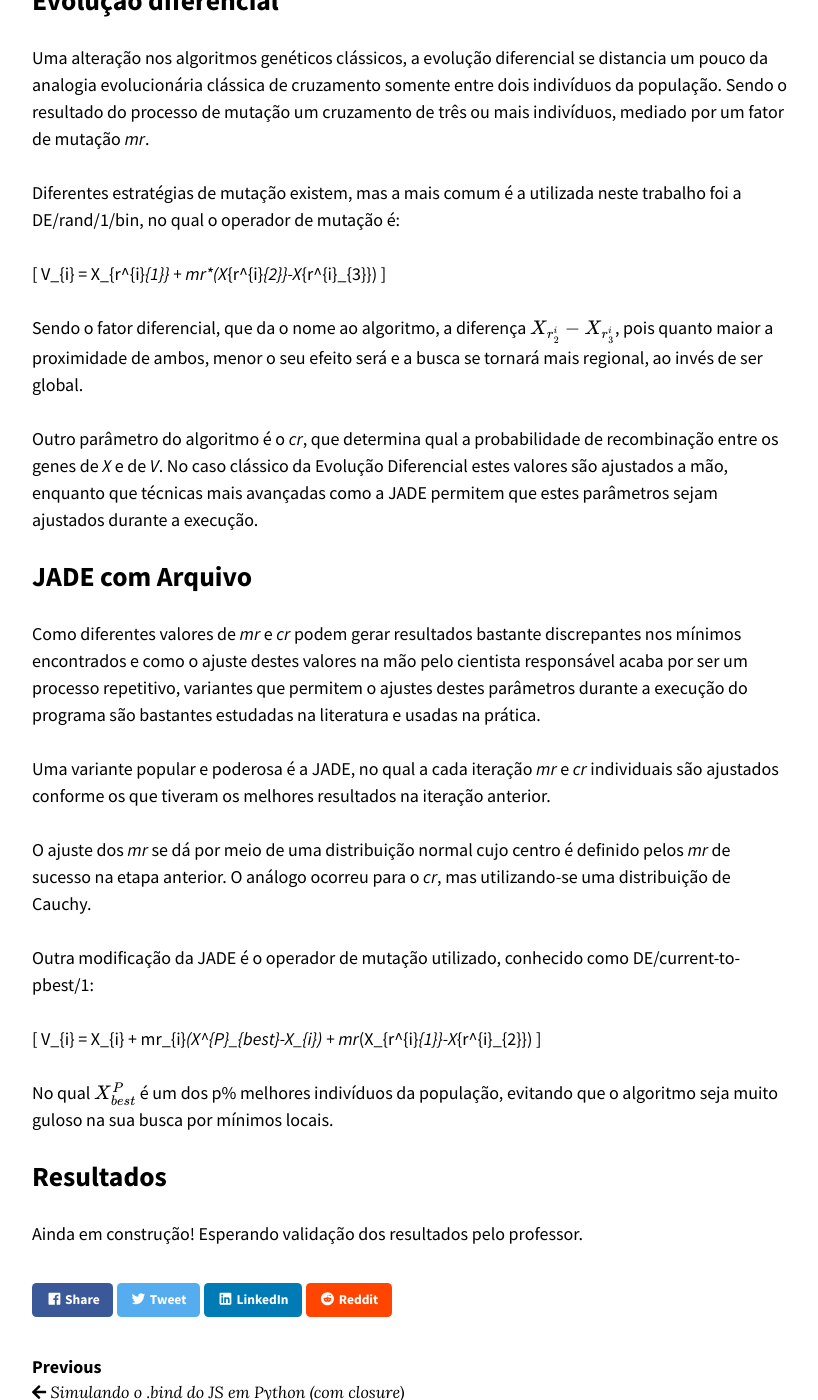
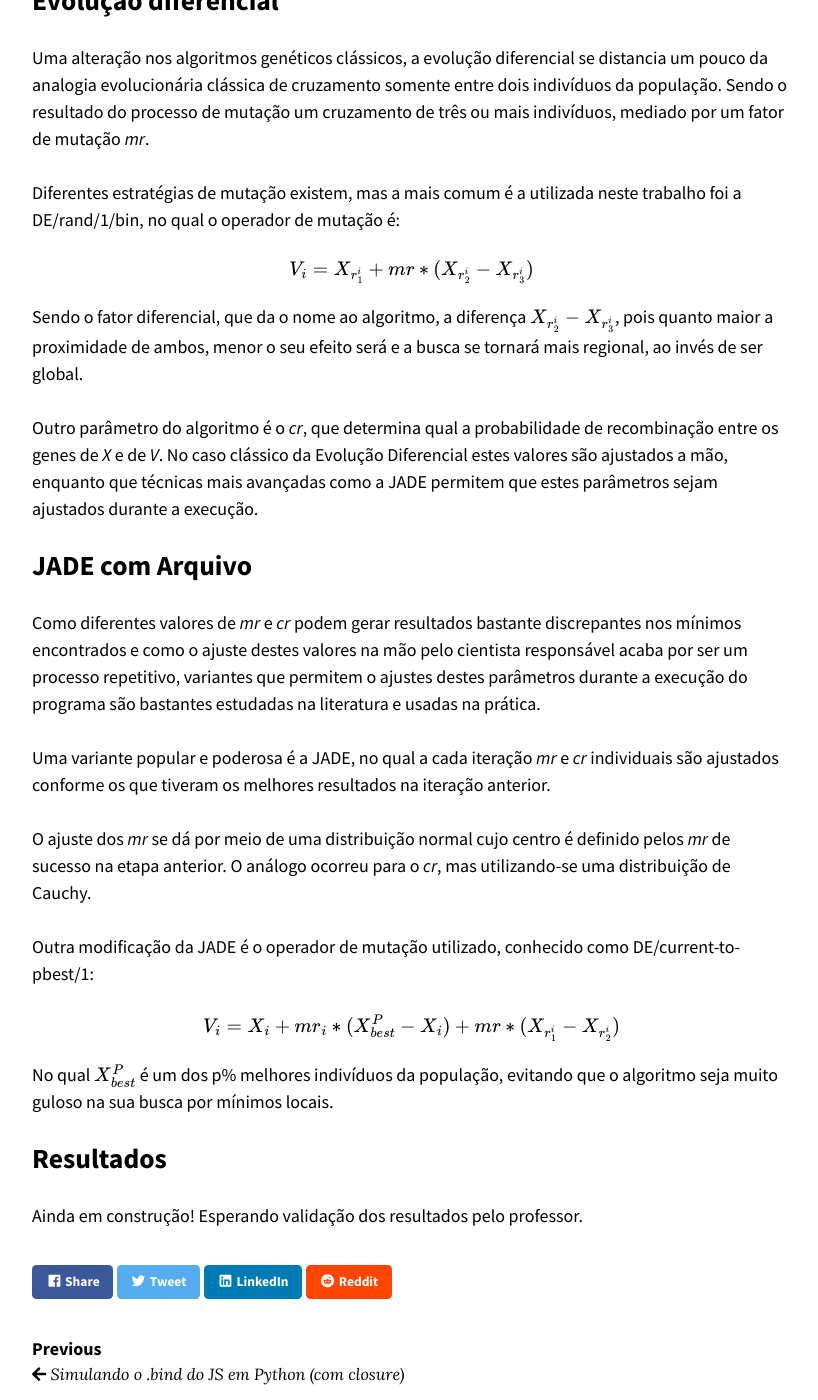
Before and after one commit to CaioMizerkowski/CaioMizerkowski.github.io, a Jekyll site: the page built from _posts/2022-03-02-evolucao-diferencial-algoritmo-genetico-jade.md, in a window 1280 px wide and 1400 px high, scrolled down 1556 px. Shown: the whole window, without its empty margins (343-1161 px from the left). Built offline with Jekyll 4.4.1, drawn with Linux system fonts in a browser that asks for light colours; nearby versions of some CDN libraries; formulas are drawn with MathJax 3.

```diff
--- a/_posts/2022-03-02-evolucao-diferencial-algoritmo-genetico-jade.md
+++ b/_posts/2022-03-02-evolucao-diferencial-algoritmo-genetico-jade.md
@@ -37,7 +37,7 @@ Uma alteração nos algoritmos genéticos clássicos, a evolução diferencial s
 
 Diferentes estratégias de mutação existem, mas a mais comum é a utilizada neste trabalho foi a DE/rand/1/bin, no qual o operador de mutação é:
 
-\[ V_{i} = X_{r^{i}_{1}} + mr*(X_{r^{i}_{2}}-X_{r^{i}_{3}}) \]
+$$ V_{i} = X_{r^{i}_{1}} + mr*(X_{r^{i}_{2}}-X_{r^{i}_{3}}) $$
 
 Sendo o fator diferencial, que da o nome ao algoritmo, a diferença $$X_{r^{i}_{2}}-X_{r^{i}_{3}}$$, pois quanto maior a proximidade de ambos, menor o seu efeito será e a busca se tornará mais regional, ao invés de ser global.
 
@@ -54,7 +54,7 @@ O ajuste dos _mr_ se dá por meio de uma distribuição normal cujo centro é de
 
 Outra modificação da JADE é o operador de mutação utilizado, conhecido como DE/current-to-pbest/1:
 
-\[ V_{i} = X_{i} + mr_{i}*(X^{P}_{best}-X_{i}) + mr*(X_{r^{i}_{1}}-X_{r^{i}_{2}}) \]
+$$ V_{i} = X_{i} + mr_{i}*(X^{P}_{best}-X_{i}) + mr*(X_{r^{i}_{1}}-X_{r^{i}_{2}}) $$
 
 No qual $$X^{P}_{best}$$ é um dos p% melhores indivíduos da população, evitando que o algoritmo seja muito guloso na sua busca por mínimos locais.
 
```
